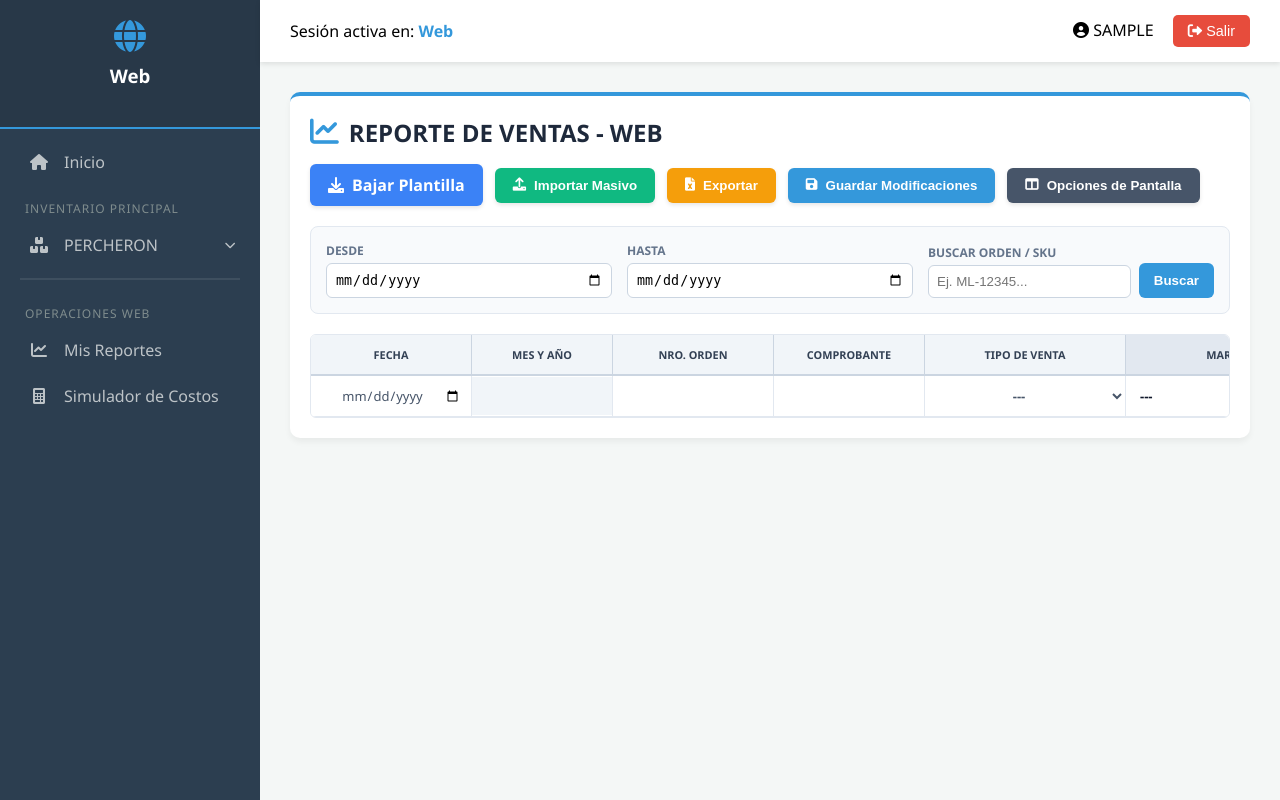
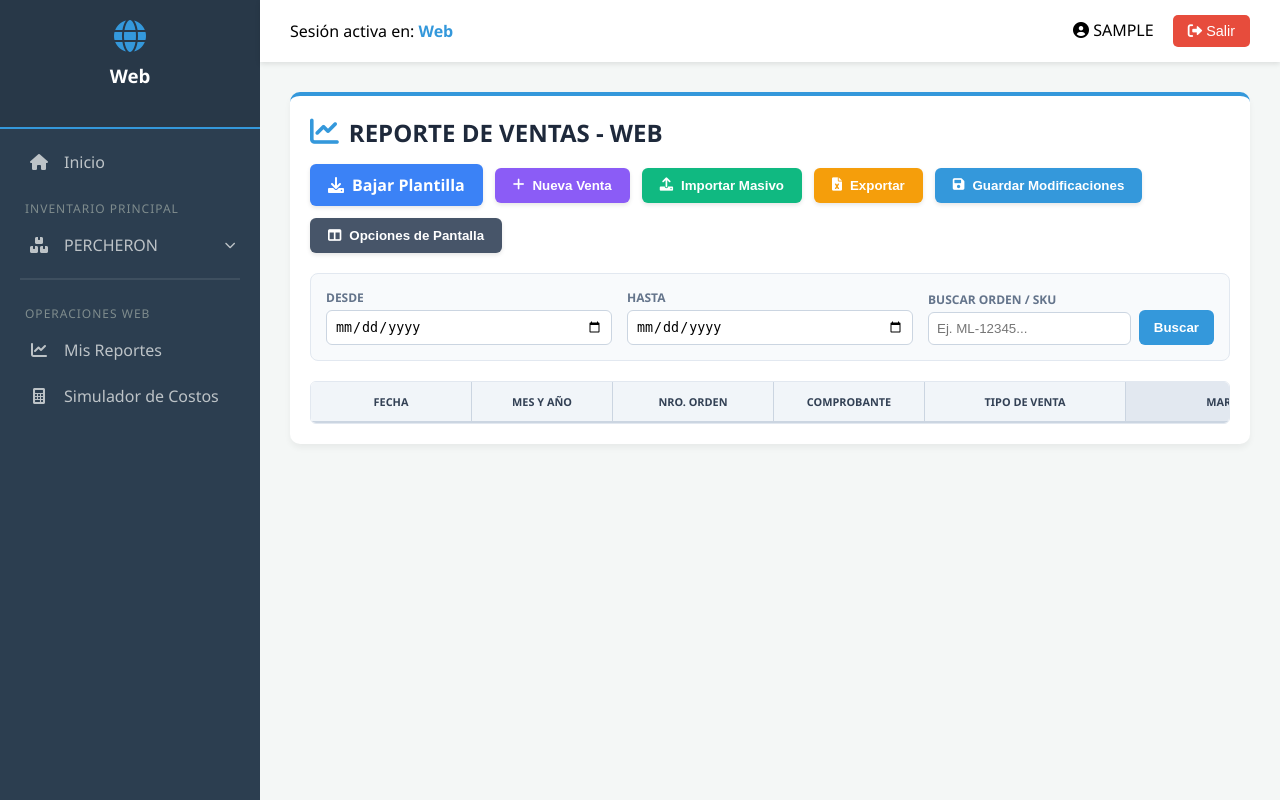
Before and after one commit to JoshuaJaz2026/sistema-electrodomesticos-django, a Django app: page /reportes/mercado-libre/ in a window 1280 px wide. Run offline with Django 5.2, Linux system fonts and the light colour scheme; the visitor is signed in with stand-in values (Sample User, id 1); data that the repository does not hold is empty; some libraries are stand-ins or nearby versions.

```diff
--- a/inventario/templates/reportes_plataformas/reporte_mercadolibre.html
+++ b/inventario/templates/reportes_plataformas/reporte_mercadolibre.html
@@ -14,6 +14,10 @@
             <a href="{% url 'descargar_plantilla_reporte_ml' %}" style="background-color: #3b82f6; color: white; border: none; padding: 10px 18px; border-radius: 6px; font-weight: 600; cursor: pointer; display: flex; align-items: center; gap: 8px; text-decoration: none; box-shadow: 0 2px 4px rgba(0,0,0,0.1);">
                 <i class="fas fa-download"></i> Bajar Plantilla
             </a>
+
+            <button type="button" onclick="agregarNuevaVenta()" style="background-color: #8b5cf6; color: white; border: none; padding: 10px 18px; border-radius: 6px; font-weight: 600; cursor: pointer; display: flex; align-items: center; gap: 8px; box-shadow: 0 2px 4px rgba(0,0,0,0.1);">
+                <i class="fas fa-plus"></i> Nueva Venta
+            </button>
 
             <input type="file" id="csvImportar" accept=".csv" style="display: none;">
             <button type="button" onclick="document.getElementById('csvImportar').click()" style="background-color: #10b981; color: white; border: none; padding: 10px 18px; border-radius: 6px; font-weight: 600; cursor: pointer; display: flex; align-items: center; gap: 8px; box-shadow: 0 2px 4px rgba(0,0,0,0.1);">
@@ -97,7 +101,7 @@
                     <th class="th-rep" style="background-color: #fee2e2; color: #991b1b; width: 150px;">COSTO ENTREGA FLEX</th>
                     <th class="th-rep" style="background-color: #dbeafe; color: #1e40af; width: 120px;">GANANCIA</th>
                     <th class="th-rep" style="background-color: #dbeafe; color: #1e40af; width: 130px;">RENTABILIDAD %</th>
-                    <th class="th-rep" style="background-color: #f8fafc; width: 180px;">DISTRITO</th>
+                    <th class="th-rep" style="background-color: #f8fafc; width: 220px;">UBICACIÓN (DEP/PROV/DIST)</th>
                     <th class="th-rep" style="background-color: #f8fafc; width: 250px;">DIRECCIÓN</th>
                     <th class="th-rep" style="background-color: #f8fafc; width: 160px;">REPARTIDOR</th>
                     <th class="th-rep" style="background-color: #f8fafc; width: 140px;">CELULAR DEL CLIENTE</th>
@@ -150,7 +154,7 @@
                         <td style="padding: 0; border-right: 1px solid #e2e8f0; background: #fef2f2;"><input type="number" step="0.01" value="{{ item.costo_entrega_flex|stringformat:'.2f'|default:'0.00' }}" class="celda-input derecha text-red val-costoflex" oninput="registrarCambioVenta(this)"></td>
                         <td style="padding: 0; border-right: 1px solid #e2e8f0; background: #eff6ff;"><input type="number" step="0.01" value="{{ item.ganancia|stringformat:'.2f'|default:'0.00' }}" class="celda-input derecha bold val-ganancia" style="color: #1e40af;" oninput="registrarCambioVenta(this)"></td>
                         <td style="padding: 0; border-right: 1px solid #e2e8f0; background: #eff6ff;"><input type="text" value="{{ item.rentabilidad|default:'' }}" class="celda-input central bold val-rentabilidad" style="color: #1e40af;" oninput="registrarCambioVenta(this)"></td>
-                        <td style="padding: 0; border-right: 1px solid #e2e8f0;"><input type="text" value="{{ item.distrito|default:'' }}" class="celda-input val-distrito" oninput="registrarCambioVenta(this)"></td>
+                        <td style="padding: 0; border-right: 1px solid #e2e8f0;"><input type="text" value="{{ item.distrito|default:'' }}" placeholder="Dep/Prov/Dist" class="celda-input val-distrito" oninput="registrarCambioVenta(this)"></td>
                         <td style="padding: 0; border-right: 1px solid #e2e8f0;"><input type="text" value="{{ item.direccion|default:'' }}" class="celda-input val-direccion" oninput="registrarCambioVenta(this)"></td>
                         <td style="padding: 0; border-right: 1px solid #e2e8f0;"><input type="text" value="{{ item.repartidor|default:'' }}" class="celda-input bold text-dark val-repartidor" oninput="registrarCambioVenta(this)"></td>
                         <td style="padding: 0; border-right: 1px solid #e2e8f0;"><input type="text" value="{{ item.celular|default:'' }}" class="celda-input central val-celular" oninput="registrarCambioVenta(this)"></td>
@@ -165,7 +169,7 @@
                     {% endfor %}
                 {% endif %}
 
-                <tr class="fila-ventas" id="fila-molde" style="{% if page_obj %}display: none;{% endif %} border-bottom: 1px solid #e2e8f0; height: 38px;">
+                <tr class="fila-ventas" id="fila-molde" style="display: none; border-bottom: 1px solid #e2e8f0; height: 38px;">
                     <td style="padding: 0; border-right: 1px solid #e2e8f0;">
                         <input type="date" class="celda-input central val-fecha" oninput="actualizarMesAnio(this); registrarCambioVenta(this)">
                     </td>
@@ -207,7 +211,7 @@
                     <td style="padding: 0; border-right: 1px solid #e2e8f0; background: #fef2f2;"><input type="number" step="0.01" class="celda-input derecha text-red val-costoflex" oninput="registrarCambioVenta(this)"></td>
                     <td style="padding: 0; border-right: 1px solid #e2e8f0; background: #eff6ff;"><input type="number" step="0.01" class="celda-input derecha bold val-ganancia" style="color: #1e40af;" oninput="registrarCambioVenta(this)"></td>
                     <td style="padding: 0; border-right: 1px solid #e2e8f0; background: #eff6ff;"><input type="text" class="celda-input central bold val-rentabilidad" style="color: #1e40af;" oninput="registrarCambioVenta(this)"></td>
-                    <td style="padding: 0; border-right: 1px solid #e2e8f0;"><input type="text" class="celda-input val-distrito" oninput="registrarCambioVenta(this)"></td>
+                    <td style="padding: 0; border-right: 1px solid #e2e8f0;"><input type="text" placeholder="Dep/Prov/Dist" class="celda-input val-distrito" oninput="registrarCambioVenta(this)"></td>
                     <td style="padding: 0; border-right: 1px solid #e2e8f0;"><input type="text" class="celda-input val-direccion" oninput="registrarCambioVenta(this)"></td>
                     <td style="padding: 0; border-right: 1px solid #e2e8f0;"><input type="text" class="celda-input bold text-dark val-repartidor" oninput="registrarCambioVenta(this)"></td>
                     <td style="padding: 0; border-right: 1px solid #e2e8f0;"><input type="text" class="celda-input central val-celular" oninput="registrarCambioVenta(this)"></td>
@@ -266,8 +270,8 @@
         box-sizing: border-box;
         border: none;
         padding: 10px;
-        font-family: inherit; /* Hereda el font-family limpio de arriba */
-        font-size: 13px; /* Tamaño único y uniforme */
+        font-family: inherit;
+        font-size: 13px;
         color: #475569;
         background-color: transparent;
         outline: none;
@@ -463,6 +467,27 @@
         if(indicador) indicador.style.display = 'inline-block';
     }
 
+    // === NUEVA FUNCIÓN: CREAR FILA MANUALMENTE ===
+    function agregarNuevaVenta() {
+        const tbody = document.querySelector("#tablaReporte tbody");
+        const filaMolde = document.getElementById('fila-molde');
+
+        const nuevaFila = filaMolde.cloneNode(true);
+        nuevaFila.id = "";
+        nuevaFila.style.display = "";
+
+        const key = 'temp-' + Math.random().toString(36).substr(2, 9);
+        nuevaFila.dataset.originalKey = key;
+        nuevaFila.classList.add('fila-editada');
+
+        tbody.insertBefore(nuevaFila, tbody.firstChild);
+
+        const indicador = document.getElementById('indicador-cambios');
+        if(indicador) indicador.style.display = 'inline-block';
+
+        nuevaFila.querySelector('.val-fecha').focus();
+    }
+
     document.getElementById('csvImportar').addEventListener('change', function(e) {
         const file = e.target.files[0];
         if (!file) return;
@@ -555,7 +580,7 @@
                         'COSTO ENTREGA FLEX': formatNum(item['COSTOENTREGAFLEX']),
                         'GANANCIA': formatNum(item['GANANCIA']),
                         'RENTABILIDAD %': limpiarValor(item['RENTABILIDAD']),
-                        'DISTRITO': limpiarValor(item['DISTRITO']),
+                        'DISTRITO': limpiarValor(item['DISTRITO', 'UBICACION', 'DEPARTAMENTO']),
                         'DIRECCIÓN': limpiarValor(item['DIRECCION']),
                         'REPARTIDOR': limpiarValor(item['REPARTIDOR']),
                         'CELULAR DEL CLIENTE': limpiarValor(item['CELULARDELCLIENTE']),
@@ -593,7 +618,7 @@
                     nuevaFila.querySelector('.val-costoflex').value = formatNum(item['COSTOENTREGAFLEX']).toFixed(2);
                     nuevaFila.querySelector('.val-ganancia').value = formatNum(item['GANANCIA']).toFixed(2);
                     nuevaFila.querySelector('.val-rentabilidad').value = limpiarValor(item['RENTABILIDAD']);
-                    nuevaFila.querySelector('.val-distrito').value = limpiarValor(item['DISTRITO']);
+                    nuevaFila.querySelector('.val-distrito').value = limpiarValor(item['DISTRITO', 'UBICACION', 'DEPARTAMENTO']);
                     nuevaFila.querySelector('.val-direccion').value = limpiarValor(item['DIRECCION']);
                     nuevaFila.querySelector('.val-repartidor').value = limpiarValor(item['REPARTIDOR']);
                     nuevaFila.querySelector('.val-celular').value = limpiarValor(item['CELULARDELCLIENTE']);
```
